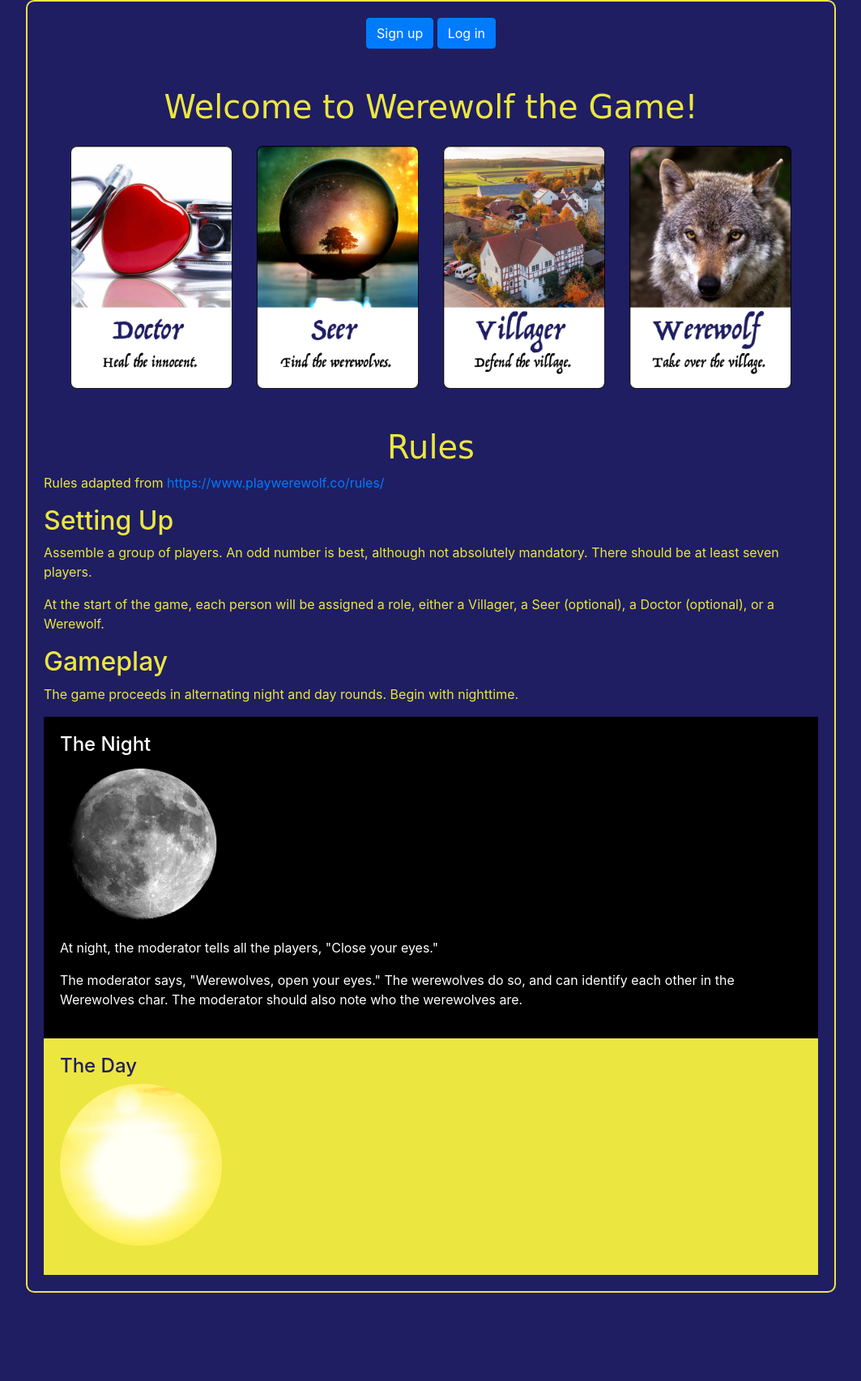
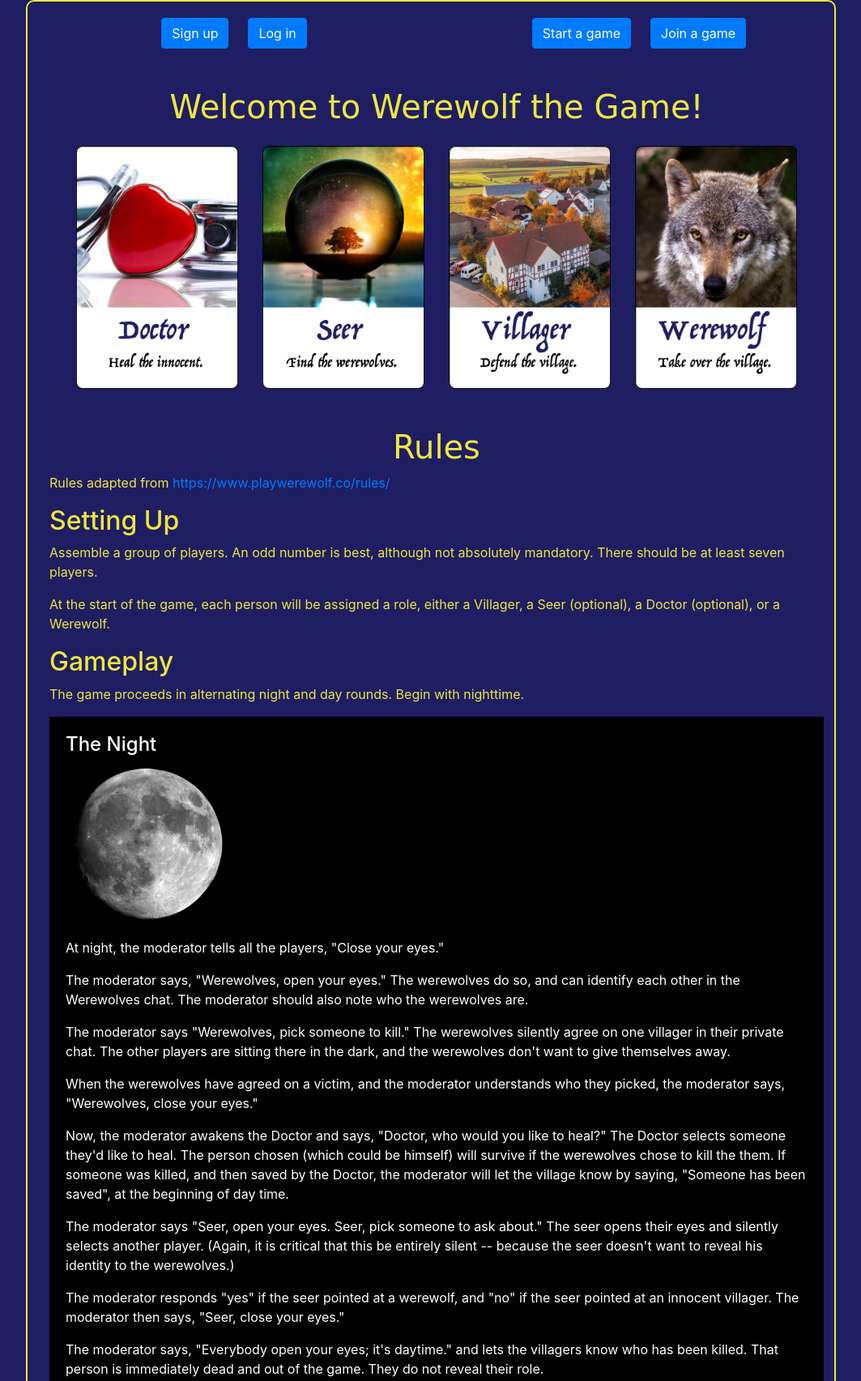
Before and after one commit to LaikaFusion/werewolf-the-game, a website: page client/index.html in a window 1280 px wide. Shown: the top 1705 px of the page at 81% size, without its empty margins (108-1171 px from the left). Before the commit the page ends 1596 px from the top, so only its background shows below. Drawn offline with nearby package versions, Linux system fonts and the light colour scheme; files whose address does not match are found by name; a web font is replaced by a local one.

Commit message:
Polished buttons up on index.

```diff
--- a/client/index.html
+++ b/client/index.html
@@ -19,15 +19,22 @@
 
         <div class="row landing-page">
 
-            <div class="row">
-                <div class="col mb-5">
+            <div class="row buttons-top">
+                <div class="col-6 mb-5 btn-col">
                     <a href="register.html" class="btn btn-primary">Sign up</a>
-                    <a href="login.html" class="btn btn-primary">Log in</a>
+                    <a href="login.html" class="btn btn-primary ml-4">Log in</a>
+                </div>
+
+                <div class="col-6 mb-5 btn-col">
+                    <a href="#" class="btn btn-primary">Start a game</a>
+                    <a href="#" class="btn btn-primary ml-4"> Join a game</a>
                 </div>
             </div>
 
+            <div class="row">
             <div class="col-12 mb-3">
                 <h1>Welcome to Werewolf the Game!</h1>
+            </div>
             </div>
 
             <div class="row">
@@ -67,15 +74,39 @@
 
                             <p>At night, the moderator tells all the players, "Close your eyes."</p>
 
-                            <p>The moderator says, "Werewolves, open your eyes." The werewolves do so, and can identify each other in the Werewolves char. The moderator should also note who the werewolves are.</p>
+                            <p>The moderator says, "Werewolves, open your eyes." The werewolves do so, and can identify each other in the Werewolves chat. The moderator should also note who the werewolves are.</p>
 
+                            <p>The moderator says "Werewolves, pick someone to kill." The werewolves silently agree on one villager in their private chat. The other players are sitting there in the dark, and the werewolves don't want to give themselves away.</p>
+
+                            <p>When the werewolves have agreed on a victim, and the moderator understands who they picked, the moderator says, "Werewolves, close your eyes."</p>
+
+                            <p>Now, the moderator awakens the Doctor and says, "Doctor, who would you like to heal?" The Doctor selects someone they'd like to heal. The person chosen (which could be himself) will survive if the werewolves chose to kill the them. If someone was killed, and then saved by the Doctor, the moderator will let the village know by saying, "Someone has been saved", at the beginning of day time.</p>
+
+                            <p>The moderator says "Seer, open your eyes. Seer, pick someone to ask about." The seer opens their eyes and silently selects another player. (Again, it is critical that this be entirely silent -- because the seer doesn't want to reveal his identity to the werewolves.)</p>
+
+                            <p>The moderator responds "yes" if the seer pointed at a werewolf, and "no" if the seer pointed at an innocent villager. The moderator then says, "Seer, close your eyes."</p>
+
+                            <p>The moderator says, "Everybody open your eyes; it's daytime." and lets the villagers know who has been killed. That person is immediately dead and out of the game. They do not reveal their role.</p>
                         </div>
 
                         <div class="theDay">
                             <h4>The Day</h4>
                             <p><img src="img/sun.png" width="200px"></p>
+
+                            <p>For the first day, go around and have everyone introduce themselves in chat (Example: Hey, I'm Matt. I'm the baker here in town, and I'm a villager.</p>
+
+                            <p>Daytime is very simple; all the living players gather in the village and decide who to kill. As soon as a majority of players vote for a particular player to kill, the moderator says "Ok, you're dead."</p>
+
+                            <p>There are no restrictions on speech. Any living player can say anything they want -- truth, misdirection, nonsense, or a barefaced lie. Dead players may not speak at all. Similarly, as soon as a majority vote indicates that a player has been chosen to be killed, they are dead. If they want to protest their innocence or reveal some information (like the seer's visions), they must do it before the vote goes through.</p>
+
+                            <p>Once a player is killed, night falls and the cycle repeats. </p>
                         </div>
 
+                        <h2>Winning</h2>
+
+                        <p>The villagers win if they kill both werewolves.</p>
+
+                        <p>The werewolves win if they kill enough villagers so that the numbers are even. (Example: Two werewolves and two villagers) </p>
 
                 </div>
             </div>
--- a/client/less/index-styles.less
+++ b/client/less/index-styles.less
@@ -29,6 +29,20 @@ h1 {
     .center;
 }
 
+.buttons-top {
+    // display: flex;
+    .center;
+    flex-flow: row nowrap;
+    width: 1000px;
+    margin: 0 auto;
+    // margin-left: 240px;
+}
+
+.btn-col {
+    display: flex;
+    justify-content: center;
+}
+
 .theNight {
     background-color: black;
     color: white;
```
Also changed, not shown: client/css/index.css.
